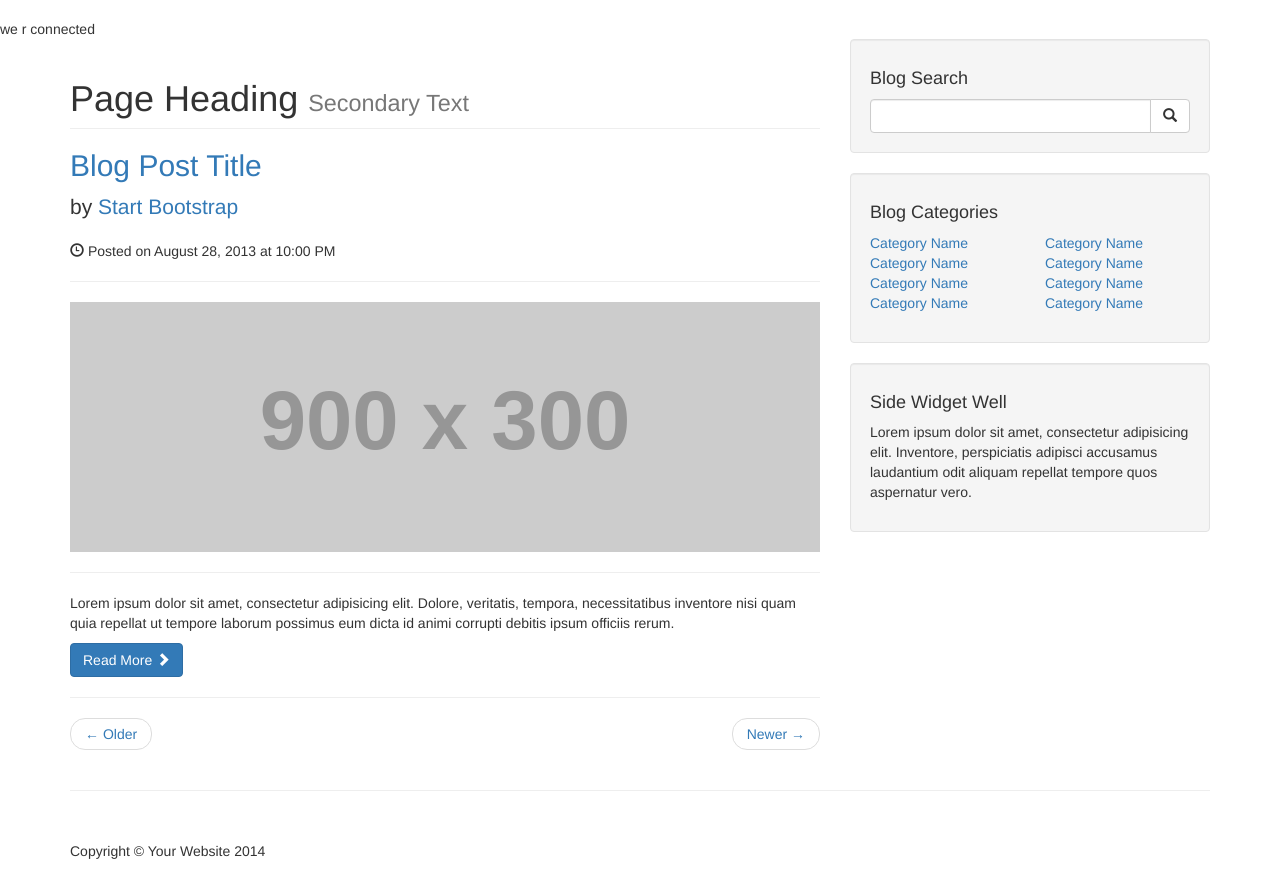
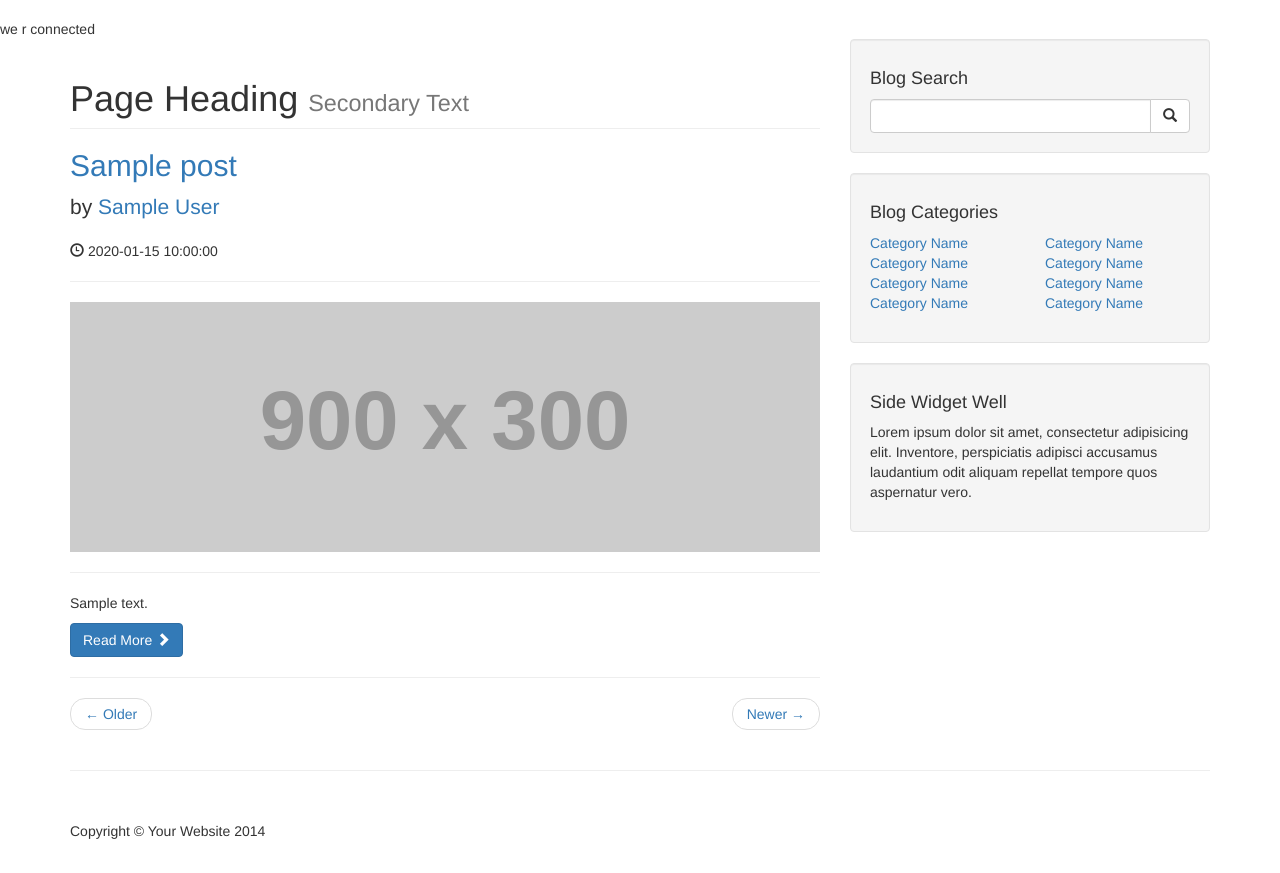
Before and after one commit to kratos619/PHP-Blog_cms, a PHP site: page / in a window 1280 px wide. Shown: the part 51-924 px from the top of the page. After the commit the page ends 890 px from the top, so only its background shows below. Run offline with PHP 8.4, Linux system fonts and the light colour scheme; tables that the repository leaves empty or names only in its code hold one stand-in row (values such as "Sample post"); grey boxes labelled with a size stand in for pictures from a placeholder-image service; some libraries are stand-ins or nearby versions.

Commit message:
Displaying POSTS in index.php

```diff
--- a/index.php
+++ b/index.php
@@ -1,5 +1,6 @@
 <?php include "includes/header.php"; ?>
 <?php include "includes/navigation.php"; ?>
+<?php require_once "includes/db.php"; ?>
     <!-- Page Content -->
     <div class="container">
 
@@ -8,6 +9,18 @@
             <!-- Blog Entries Column -->
             <div class="col-md-8">
 
+                <?php
+                $query = "select * from posts";
+                $select_all_post_query = mysqli_query($connection,$query);
+
+                while($row = mysqli_fetch_assoc($select_all_post_query)){
+                    $post_title = $row["post_title"];
+                    $post_author = $row["post_author"];
+                   // $post_title = $row["post_title"];
+                    $post_date  = $row["post_date"];
+                    $post_content = $row["post_content"];
+                    $post_tags = $row["post_tags"];
+             ?>
                 <h1 class="page-header">
                     Page Heading
                     <small>Secondary Text</small>
@@ -15,19 +28,22 @@
 
                 <!-- First Blog Post -->
                 <h2>
-                    <a href="#">Blog Post Title</a>
+                    <a href="#"><?php echo $post_title; ?></a>
                 </h2>
                 <p class="lead">
-                    by <a href="index.php">Start Bootstrap</a>
+                    by <a href="index.php"><?php echo $post_author; ?></a>
                 </p>
-                <p><span class="glyphicon glyphicon-time"></span> Posted on August 28, 2013 at 10:00 PM</p>
+                <p><span class="glyphicon glyphicon-time"></span> <?php echo $post_date; ?></p>
                 <hr>
                 <img class="img-responsive" src="http://placehold.it/900x300" alt="">
                 <hr>
-                <p>Lorem ipsum dolor sit amet, consectetur adipisicing elit. Dolore, veritatis, tempora, necessitatibus inventore nisi quam quia repellat ut tempore laborum possimus eum dicta id animi corrupti debitis ipsum officiis rerum.</p>
+                <p><?php echo $post_content; ?></p>
                 <a class="btn btn-primary" href="#">Read More <span class="glyphicon glyphicon-chevron-right"></span></a>
 
                 <hr>
+                    <?php
+                } // end of while loop
+                ?>
 
                 <!-- Pager -->
                 <ul class="pager">
```
